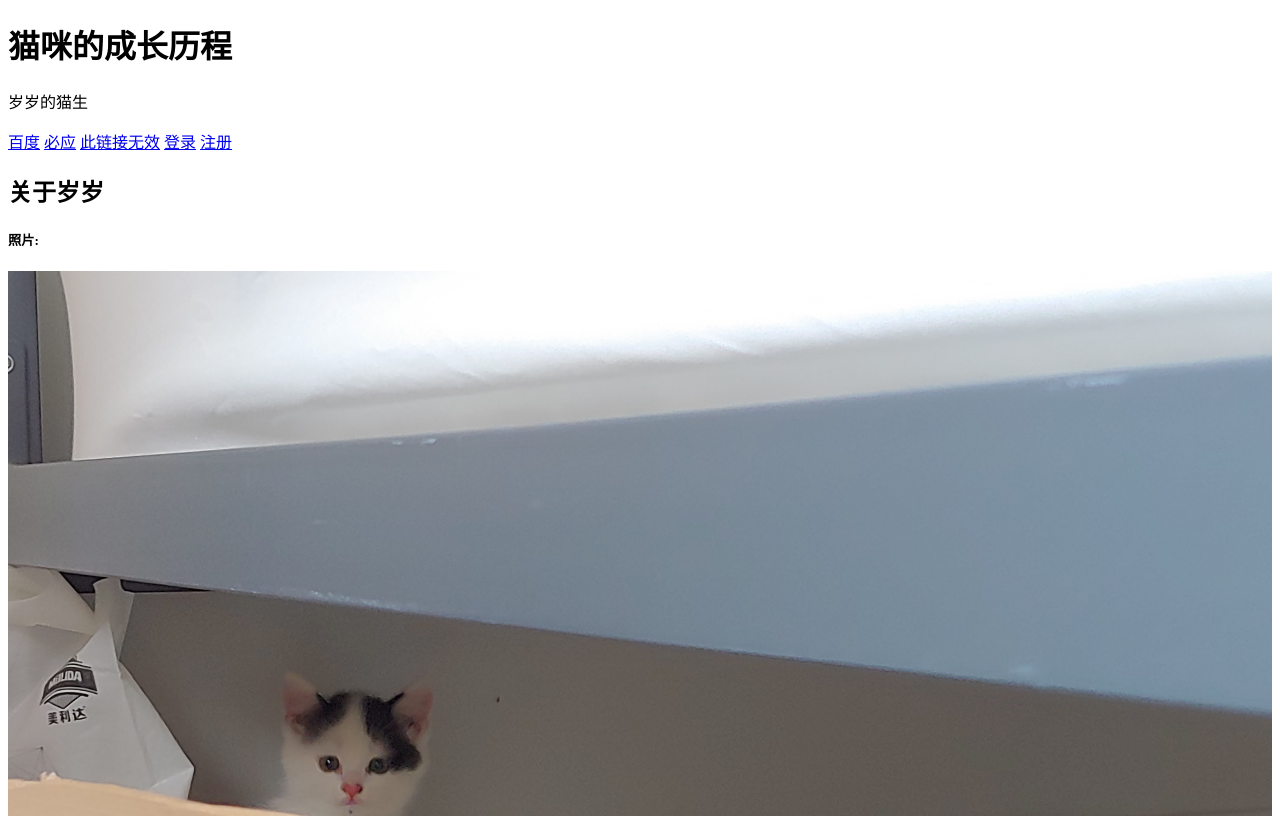
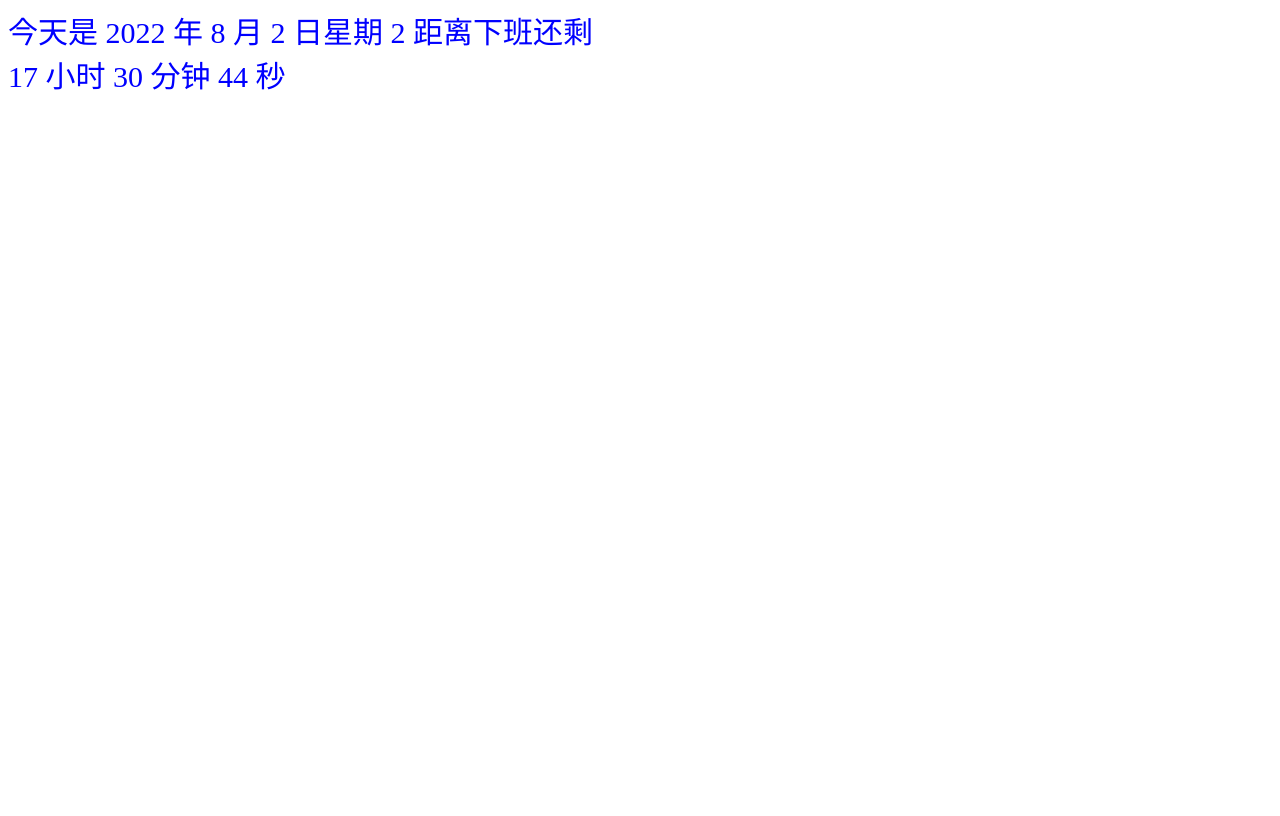
Before and after one commit to waitingJava/waitingjava.github.io, a plain HTML site: page index.html in a window 1280 px wide. Shown: the top 816 px of the page. Drawn offline with Linux system fonts and the light colour scheme.

Commit message:
Update index.html

```diff
--- a/index.html
+++ b/index.html
@@ -4,60 +4,49 @@
     <meta charset="UTF-8">
     <meta name="viewport" content="width=device-width, initial-scale=1.0">
     <meta http-equiv="X-UA-Compatible" content="ie=edge">
-    <title>Ann的网站</title>
-    <link rel="stylesheet" href="index.css" type="text/css" />
+    <title>倒计时</title>
+  <style type="text/css">
+	div{
+		font-size: 30px;
+		color:blue;
+	}
+</style>
 </head>
 <body>
-    <script type="text/javascript">
-        window.onload = function(){
-            document.getElementById("mybtn").onclick = function(){
-                document.getElementById("mytext").value = "我爱你，GLL";
-            }
+  <div id="title">今天是<br></div>
+  <div id="showtime"></div>
+    <script>
+    var nowtime = new Date(),
+    year = nowtime.getFullYear(),
+    months = nowtime.getMonth()+1,
+    day = nowtime.getDate(),
+    days =nowtime.getDay(),
+    time = " " + year + " 年 " + months + " 月 " + day+" 日星期 "+days+" "
+    var showtime = function () {
+        var nowtimes = new Date(),
+        endtime = new Date(`${year}/${months}/${day} 20:00:00`);  //定义下班时间
+        var lefttime = endtime.getTime() - nowtimes.getTime()
+        if(lefttime<0){
+          return "00:00:00"
         }
+        if(days>5){
+          return "今日休假"
+        }
+        var leftd = Math.floor(lefttime/(1000*60*60*24)),  //计算天数
+            lefth = Math.floor(lefttime/(1000*60*60)%24)>9?Math.floor(lefttime/(1000*60*60)%24):"0"+Math.floor(lefttime/(1000*60*60)%24),  //计算小时数
+            leftm = Math.floor(lefttime/(1000*60)%60)>9?Math.floor(lefttime/(1000*60)%60):"0"+Math.floor(lefttime/(1000*60)%60),  //计算分钟数
+            lefts = Math.floor(lefttime/1000%60)>9?Math.floor(lefttime/1000%60):"0"+Math.floor(lefttime/1000%60);  //计算秒数
+        return lefth + " 小时 " + leftm + " 分钟 " + lefts+ " 秒 ";//返回倒计时的字符串
+    }
+    var div = document.getElementById("showtime");
+    var title= document.getElementById("title")
+    var endTime=setInterval (function () {
+        div.innerHTML = showtime();
+        if(showtime()=="00:00:00"||showtime()=="今日休假"){
+          clearInterval(endTime)
+        }
+    }, 1000);  //反复执行函数本身
+    title.innerHTML = `今天是${time}距离下班还剩`;;
     </script>
-    <div class="header">
-        <h1>猫咪的成长历程</h1>
-        <p>岁岁的猫生</p>
-      </div>
-
-      <div class="navbar">
-        <a href="https://www.baidu.com">百度</a>
-        <a href="https://cn.bing.com/?mkt=zh-CN">必应</a>
-        <a href="#">此链接无效</a>
-        <a href="#" class="right">登录</a>
-        <a href="#" class="right">注册</a>
-      </div>
-
-      <div class="row">
-        <div class="side">
-            <h2>关于岁岁</h2>
-            <h5>照片:</h5>
-            <div class="fakeimg"><img src="image/001.jpg" width="100%"></div>
-            <p>小时候憨憨的..</p>
-            <h3>岁岁的更多内容</h3>
-            <p>看我一脚把你踢飞</p>
-            <div class="fakeimg"><img src="image/003.jpg" width="100%"></div><br>
-            <div class="fakeimg"><img src="image/004.jpg" width="100%"></div><br>
-            <div class="fakeimg"><img src="image/005.jpg" width="100%"></div>
-        </div>
-        <div class="main">
-            <h2>调皮的小岁岁</h2>
-            <h5>爱答不理</h5>
-            <div class="fakeimg"><img src="image/006.jpg" width="100%"></div>
-            <p>它的生日是2021年的6月10号..</p>
-            <p>最大的爱好是吃饭睡觉 巡视领地 跑到客厅玩耍！！！</p>
-            <br>
-            <h2>调皮的它也有可爱的时候</h2>
-            <h5>给撸给亲给抱抱</h5>
-            <div class="fakeimg"><img src="image/007.jpg" width="100%"></div>
-            <p>到这里就结束了吗..</p>
-            <p>还没有！！！</p>
-        </div>
-      </div>
-
-      <div class="footer">
-        <input type="text" value="点击旁边的按钮有惊喜" id="mytext">
-        <input type="button" value="点我" id="mybtn">
-      </div>
 </body>
 </html>
```
